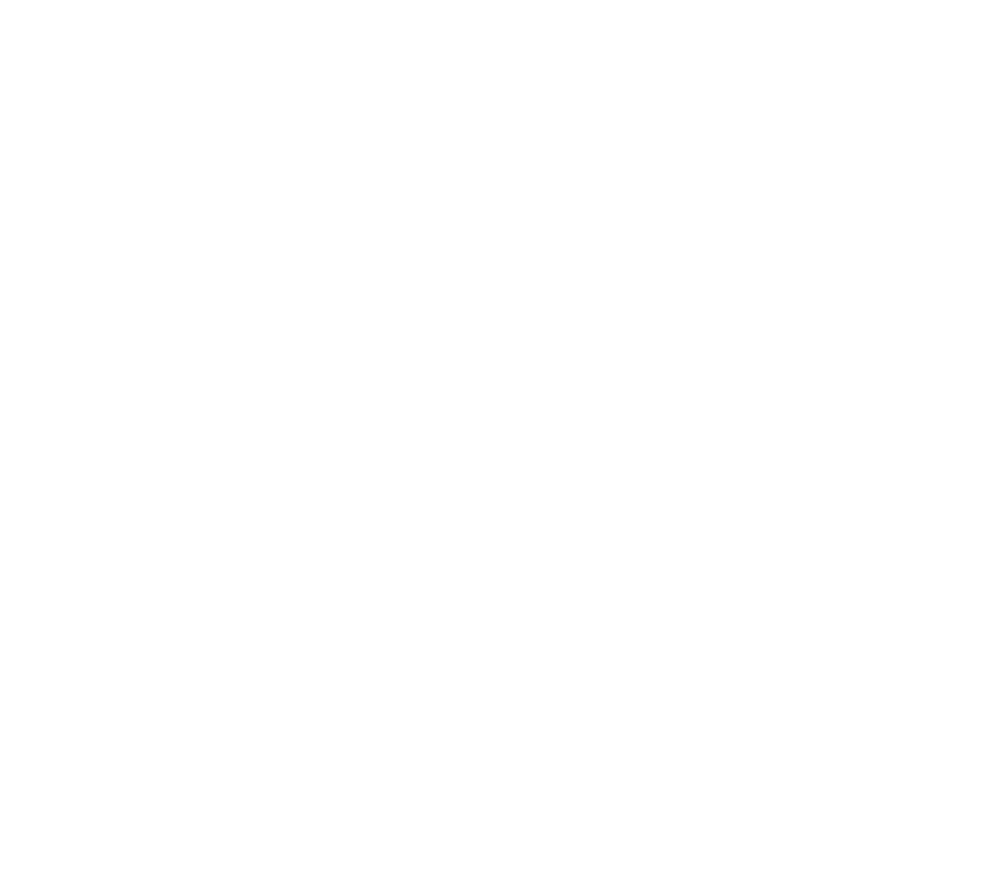
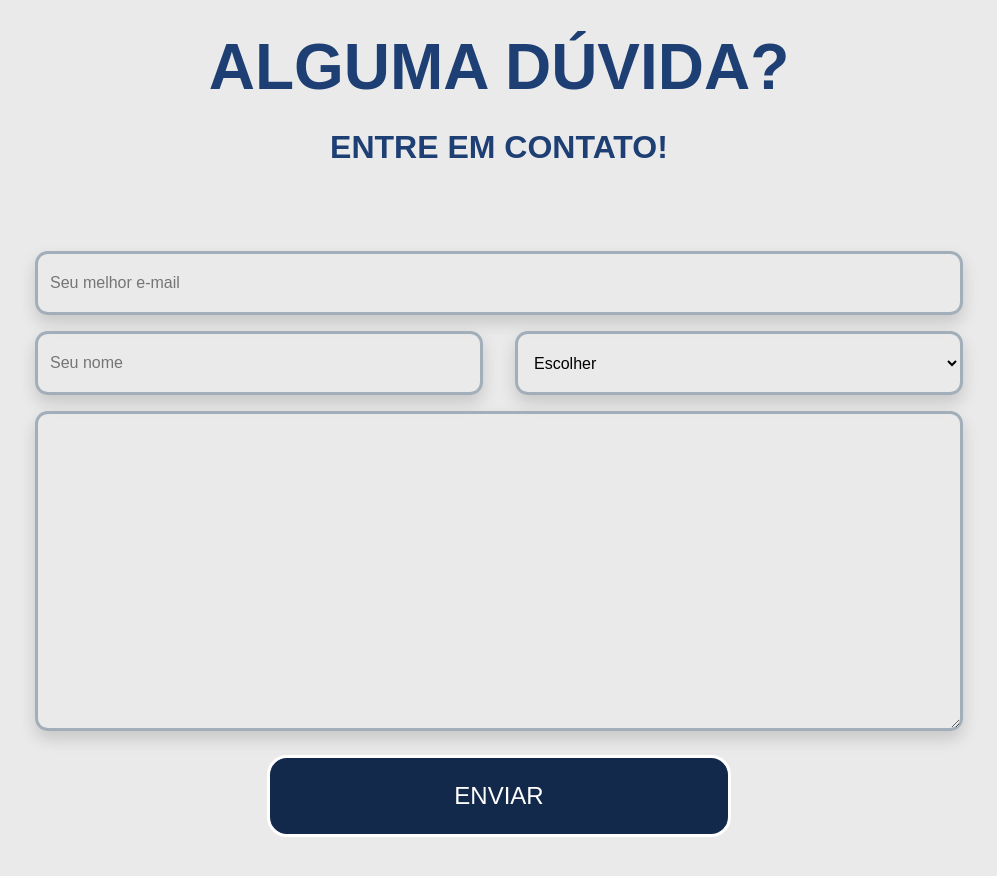
Before and after one commit to USPCodeLabSanca/chronos-endowment, a React (Create React App) app: page / in a window 1280 px wide. Shown: the part 2900-3776 px from the top of the page, without its empty margins (141-1138 px from the left). Before the commit the page ends 2880 px from the top, so only its background shows below. Built offline with nearby package versions, Linux system fonts and the light colour scheme.

Commit message:
Form section implemented

```diff
--- a/src/App.js
+++ b/src/App.js
@@ -4,6 +4,7 @@
 import Hero from './sections/Hero'
 import HowItWorks from './sections/HowItWorks'
 import AboutUs from './sections/AboutUs'
+import Form from './sections/Form'
 
 
 
@@ -15,6 +16,7 @@
       <Hero/>
       <HowItWorks/>
       <AboutUs/>
+      <Form/>
     </>
   );
 }
--- a/src/components/ChronosSymbolGraphism/index.js
+++ b/src/components/ChronosSymbolGraphism/index.js
@@ -156,9 +156,10 @@
                     variants={icon}
                     initial="hidden"
                     animate="visible"
-                    transition={{
-                    default: { duration: 2, ease: "easeInOut" },
-                    fill: { duration: 2, ease: [1, 0, 0.8, 1] }
+                    transition=
+                    {{
+                        default: {delay: 2, duration: 2, ease: "easeInOut" },
+                        fill: {delay: 2, duration: 2, ease: [1, 0, 0.8, 1] }
                     }}
                 >
                     <path
@@ -190,9 +191,10 @@
                     variants={icon}
                     initial="hidden"
                     animate="visible"
-                    transition={{
-                    default: { duration: 2, ease: "easeInOut" },
-                    fill: { duration: 2, ease: [1, 0, 0.8, 1] }
+                    transition=
+                    {{
+                        default: {delay: 1, duration: 2, ease: "easeInOut" },
+                        fill: {delay: 1, duration: 2, ease: [1, 0, 0.8, 1] }
                     }}
                     />
                 </g>
--- a/src/index.css
+++ /dev/null
@@ -1,13 +0,0 @@
-body {
-  margin: 0;
-  font-family: -apple-system, BlinkMacSystemFont, 'Segoe UI', 'Roboto', 'Oxygen',
-    'Ubuntu', 'Cantarell', 'Fira Sans', 'Droid Sans', 'Helvetica Neue',
-    sans-serif;
-  -webkit-font-smoothing: antialiased;
-  -moz-osx-font-smoothing: grayscale;
-}
-
-code {
-  font-family: source-code-pro, Menlo, Monaco, Consolas, 'Courier New',
-    monospace;
-}
--- a/src/index.js
+++ b/src/index.js
@@ -1,6 +1,5 @@
 import React from 'react';
 import ReactDOM from 'react-dom';
-import './index.css';
 import App from './App';
 import reportWebVitals from './reportWebVitals';
 
--- /dev/null
+++ b/src/sections/Form/index.js
@@ -0,0 +1,43 @@
+import React from 'react'
+
+import * as S from "./styled"
+import Button from '../../components/Button'
+
+const Form = () => {
+
+  return (
+    <S.Form>
+        <S.Container>
+            <S.Title>Alguma dúvida?</S.Title>
+            <S.Subtitle>Entre em contato!</S.Subtitle>
+            <S.FormContainer>
+                <S.Field type="email" name="email" id="email" placeholder="Seu melhor e-mail"/>
+                <S.FieldContainer>
+                    <S.Field type="text" name="name" id="nome" placeholder="Seu nome"/>
+                    <S.Select
+                        id="subject"
+                        type="number"
+                        name="subject"
+                        placeholder="cvc"
+                        >
+                        <option value="1" selected disabled>Escolher</option>
+                        <option value="1">1</option>
+                        <option value="2">2</option>
+                    </S.Select>
+                </S.FieldContainer>
+                <S.Area name="letter" cols="40" rows="5"></S.Area>
+                <Button
+                    fontColor='#fff'
+                    backgroundColor='#13294B'
+                    fontSize='1.5rem'
+                    width='50%'
+                >
+                    Enviar
+                </Button>
+            </S.FormContainer>
+        </S.Container>
+    </S.Form>
+  )
+}
+
+export default Form
--- /dev/null
+++ b/src/sections/Form/styled.js
@@ -0,0 +1,111 @@
+import styled from "styled-components"
+
+export const Form = styled.section`
+    height: 120vh;
+    display: flex;
+    flex-direction: column;
+    justify-content: center;
+    align-items: center;
+
+    position: relative;
+    width: 100%;
+    background-color: #EAEAEB;
+    overflow: hidden;
+`
+
+export const Container = styled.div`
+    width: 80%;
+    position: relative;
+    display: flex;
+    flex-direction: column;
+    justify-content: center;
+    align-items: center;
+`
+
+export const Title = styled.h1`
+    margin: 0 0 2rem 0;
+    text-transform: uppercase;
+    font-size: 4rem;
+    font-weight: 600;
+    color: var(--light-blue);
+`
+
+export const Subtitle = styled.h1`
+    margin-bottom: 3rem;
+    text-transform: uppercase;
+    font-size: 2rem;
+    font-weight: 600;
+    color: var(--light-blue);
+`
+
+export const FormContainer = styled.form`
+    position: relative;
+    display:flex;
+    flex-direction: column;
+    justify-content: center;
+    align-items: center;
+    width: 60rem;
+    padding: 1rem;
+    margin: 1rem 1rem;
+    border-radius: 2rem;
+`
+
+export const Field = styled.input`
+    display: block;
+    width: 100%;
+    height: 4rem;
+    padding: 0.75rem 0.75rem;
+    margin: 0.5rem 0;
+    font-size: 1rem;
+    line-height: 1.5;
+    color: #000;
+    background-color: transparent;
+    background-clip: padding-box;
+    border: 3px solid #a2aeb9;
+    border-radius: 0.8rem;
+    box-shadow:0 0.5rem 1rem rgba(0, 0, 0, 0.15);
+`
+
+export const FieldContainer = styled.div`
+    display: grid;
+    grid-template-columns: repeat(2, 1fr);
+    column-gap: 2rem;
+    justify-content: stretch;
+    justify-items: stretch;
+    width: 100%;
+
+    @media only screen and (max-width: 620px) {
+        grid-template-columns: 1fr;
+    }
+`
+
+export const Select = styled.select`
+    width: 100%;
+    height: 4rem;
+    padding: 0.75rem 0.75rem;
+    margin: 0.5rem 0;
+    font-size: 1rem;
+    line-height: 1.5;
+    color: #000;
+    background-color: transparent;
+    background-clip: padding-box;
+    border: 3px solid #a2aeb9;
+    border-radius: 0.8rem;
+    box-shadow:0 0.5rem 1rem rgba(0, 0, 0, 0.15);
+`
+
+export const Area = styled.textarea`
+    display: block;
+    width: 100%;
+    height: 20rem;
+    padding: 0.75rem 0.75rem;
+    margin: 0.5rem 0;
+    font-size: 1rem;
+    line-height: 1.5;
+    color: #000;
+    background-color: transparent;
+    background-clip: padding-box;
+    border: 3px solid #a2aeb9;
+    border-radius: 0.8rem;
+    box-shadow:0 0.5rem 1rem rgba(0, 0, 0, 0.15);
+`
--- a/src/styles/GlobalStyles.js
+++ b/src/styles/GlobalStyles.js
@@ -8,6 +8,7 @@
     License: none (public domain)
     */
 
+    @import url('https://fonts.googleapis.com/css2?family=Montserrat:wght@100;200;400;600;800&display=swap');
 
     :root {
         --navbar-height: 120px;
@@ -69,7 +70,7 @@
     body {
     line-height: 1;
     font-size: 100%;
-    font-family: 'Work Sans', sans-serif;
+    font-family: 'Montserrat', sans-serif;
     }
     img {
     display: block;
```
Also changed, not shown: src/App.css (deleted, +0 -38 lines).
